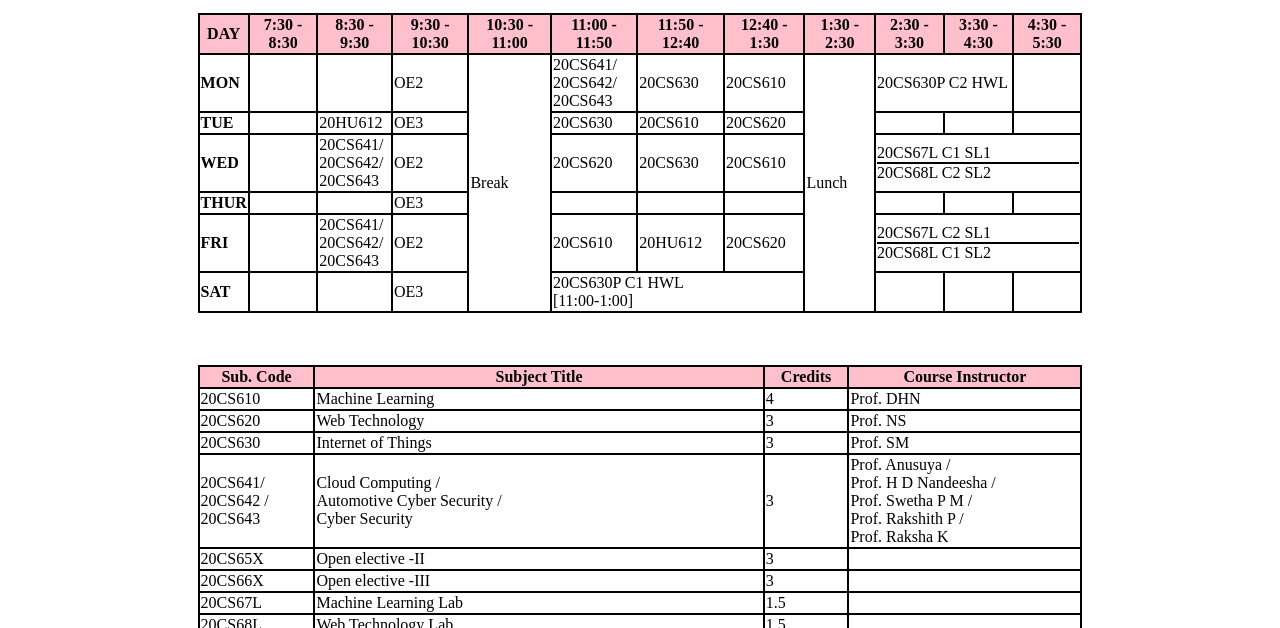
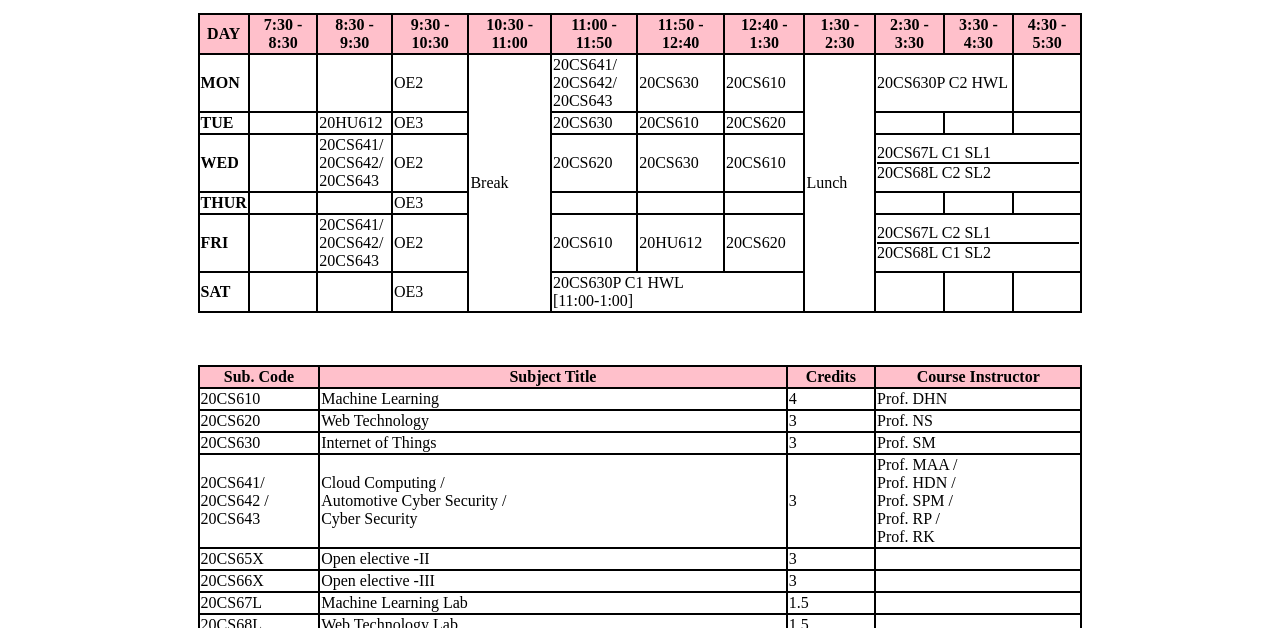
Before and after one commit to Arpitha-004/webd-lab, a plain HTML site: page index.html in a window 1280 px wide. Shown: the part 324-952 px from the top of the page. Drawn offline with Linux system fonts and the light colour scheme.

Commit message:
Update index.html

```diff
--- a/index.html
+++ b/index.html
@@ -163,7 +163,7 @@
                 <td>20CS641/<br> 20CS642 /<br> 20CS643</td>
                 <td>Cloud Computing /<br>Automotive Cyber Security /<br> Cyber Security</td>
                 <td>3</td>
-                <td>Prof. Anusuya /<br> Prof. H D Nandeesha /<br> Prof. Swetha P M /<br> Prof. Rakshith P /<br>Prof. Raksha K</td>
+                <td>Prof. MAA /<br> Prof. HDN /<br> Prof. SPM /<br> Prof. RP /<br>Prof. RK</td>
               </tr>
 
               <tr>
```
